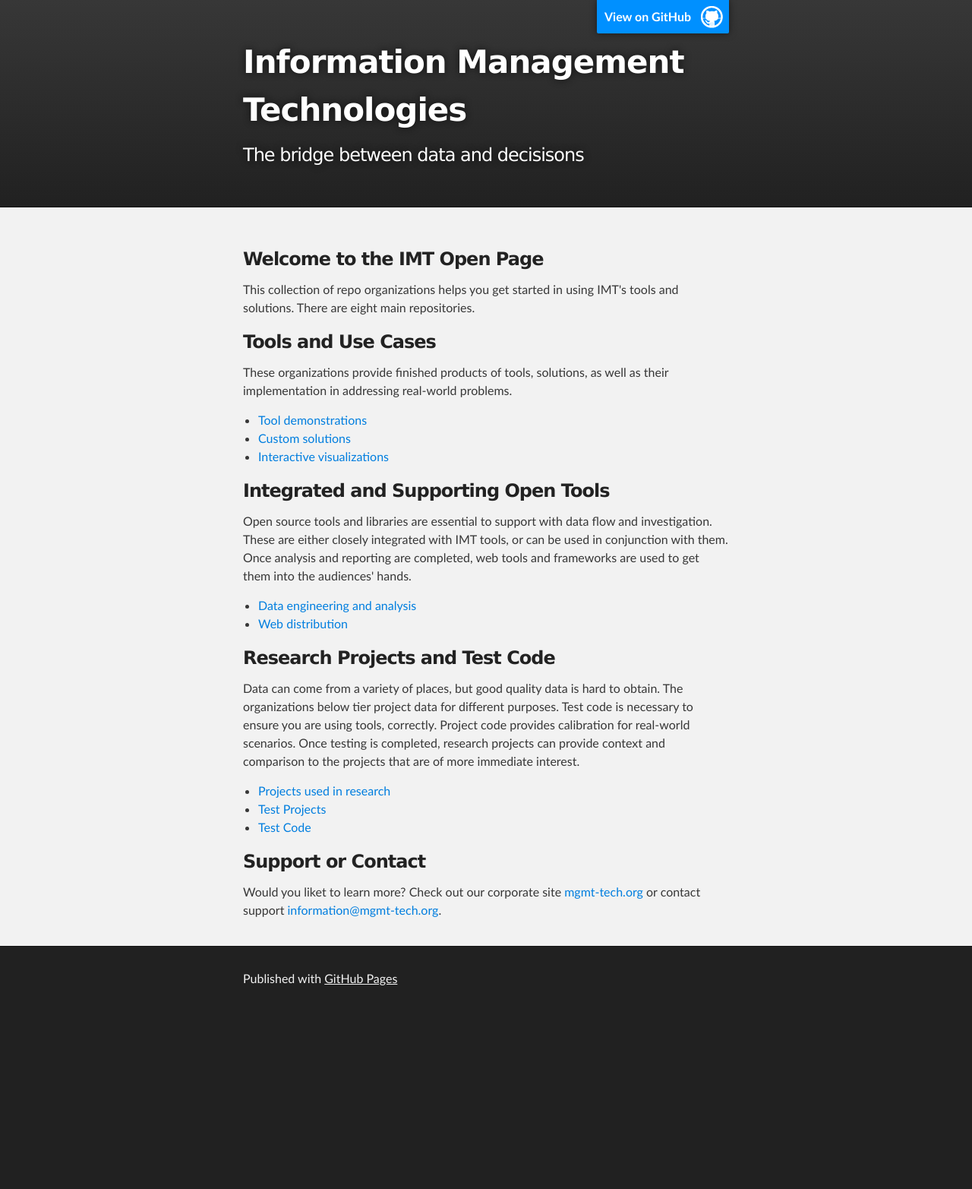
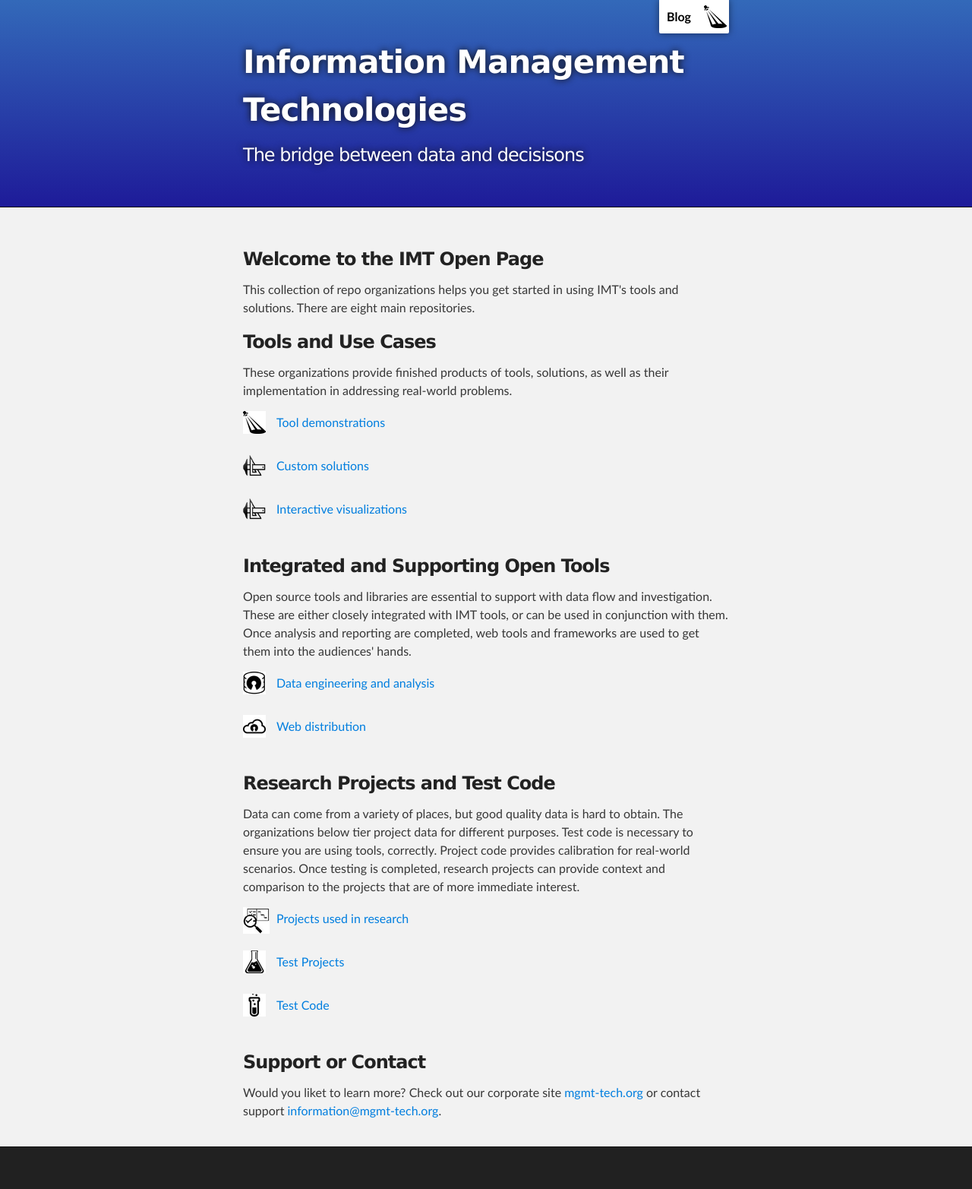
Before and after one commit to IMTorg/IMTorg.github.io, a plain HTML site: page index.html in a window 1280 px wide. Shown: the whole page at 76% size. Before the commit the page ends 1335 px from the top, so only its background shows below. Drawn offline with Linux system fonts and the light colour scheme.

Commit message:
changed octo icon and bullets to my icons

```diff
--- a/index.html
+++ b/index.html
@@ -16,7 +16,7 @@
     <!-- HEADER -->
     <div id="header_wrap" class="outer">
         <header class="inner">
-          <a id="forkme_banner" href="https://github.com/IMTorg">View on GitHub</a>
+          <a id="forkme_banner" href="https://imtorgdemo.github.io/"> Blog</a>
 
           <h1 id="project_title">Information Management Technologies</h1>
           <h2 id="project_tagline">The bridge between data and decisisons</h2>
@@ -37,10 +37,10 @@
 <a id="welcome-to-github-pages" class="anchor" href="#welcome-to-github-pages" aria-hidden="true"><span aria-hidden="true" class="octicon octicon-link"></span></a>Tools and Use Cases</h3>
 
 <p>These organizations provide finished products of tools, solutions, as well as their implementation in addressing real-world problems.
-  <ul>
-    <li><a href="https://github.com/IMTorgDemo">Tool demonstrations</a> </li>
-    <li><a href="https://github.com/IMTorgCustomSoln">Custom solutions</a> </li>
-    <li><a href="https://github.com/IMTorgVisSoln">Interactive visualizations</a> </li>
+  <ul class="no_bullet">
+    <li class="spot"><a href="https://github.com/IMTorgDemo">Tool demonstrations</a> </li>
+    <li class="soln"><a href="https://github.com/IMTorgCustomSoln">Custom solutions</a> </li>
+    <li class="interviz"><a href="https://github.com/IMTorgVisSoln">Interactive visualizations</a> </li>
   </ul>
 </p>
 
@@ -48,9 +48,9 @@
 <a id="welcome-to-github-pages" class="anchor" href="#welcome-to-github-pages" aria-hidden="true"><span aria-hidden="true" class="octicon octicon-link"></span></a>Integrated and Supporting Open Tools</h3>
 
 <p>Open source tools and libraries are essential to support with data flow and investigation.  These are either closely integrated with IMT tools, or can be used in conjunction with them.  Once analysis and reporting are completed, web tools and frameworks are used to get them into the audiences' hands.
-  <ul>
-    <li><a href="https://github.com/IMTorgOpenTools">Data engineering and analysis</a> </li>
-    <li><a href="https://github.com/IMTorgOpenWebTools">Web distribution</a> </li>
+  <ul class="no_bullet">
+    <li class="opendata"><a href="https://github.com/IMTorgOpenTools">Data engineering and analysis</a> </li>
+    <li class="openweb"><a href="https://github.com/IMTorgOpenWebTools">Web distribution</a> </li>
   </ul>
 </p>
 
@@ -58,10 +58,10 @@
 <a id="welcome-to-github-pages" class="anchor" href="#welcome-to-github-pages" aria-hidden="true"><span aria-hidden="true" class="octicon octicon-link"></span></a>Research Projects and Test Code</h3>
 
 <p>Data can come from a variety of places, but good quality data is hard to obtain.  The organizations below tier project data for different purposes.  Test code is necessary to ensure you are using tools, correctly.  Project code provides calibration for real-world scenarios.  Once testing is completed, research projects can provide context and comparison to the projects that are of more immediate interest.
-  <ul>
-    <li><a href="https://github.com/IMTorgRsrchProj">Projects used in research</a> </li>
-    <li><a href="https://github.com/IMTorgTestProj">Test Projects</a> </li>
-    <li><a href="https://github.com/IMTorgTestCode">Test Code</a> </li>
+  <ul class="no_bullet">
+    <li class="resrchproj"><a href="https://github.com/IMTorgRsrchProj">Projects used in research</a> </li>
+    <li class="testproj"><a href="https://github.com/IMTorgTestProj">Test Projects</a> </li>
+    <li class="testcode"><a href="https://github.com/IMTorgTestCode">Test Code</a> </li>
   </ul>
 </p>
 
@@ -76,7 +76,7 @@
     <!-- FOOTER  -->
     <div id="footer_wrap" class="outer">
       <footer class="inner">
-        <p>Published with <a href="https://pages.github.com">GitHub Pages</a></p>
+        <p></p>
       </footer>
     </div>
 
--- a/stylesheets/stylesheet.css
+++ b/stylesheets/stylesheet.css
@@ -15,7 +15,7 @@ a, abbr, acronym, address, big, cite, code,
 del, dfn, em, img, ins, kbd, q, s, samp,
 small, strike, strong, sub, sup, tt, var,
 b, u, i, center,
-dl, dt, dd, ol, ul, li,
+dl, dt, dd, ol,
 fieldset, form, label, legend,
 table, caption, tbody, tfoot, thead, tr, th, td,
 article, aside, canvas, details, embed,
@@ -35,7 +35,7 @@ footer, header, hgroup, menu, nav, section {
   display: block;
 }
 
-ol, ul {
+ol {
   list-style: none;
 }
 
@@ -196,21 +196,78 @@ blockquote {
 }
 
 
-ul, ol, dl {
+ol, dl {
   margin-bottom: 15px
 }
 
-ul {
-  list-style-position: inside;
-  list-style: disc;
-  padding-left: 20px;
-}
+
 
 ol {
   list-style-position: inside;
   list-style: decimal;
   padding-left: 20px;
 }
+
+ul.no_bullet {
+list-style-type: none;
+padding: 0;
+margin: 0;
+}
+
+
+
+li.spot {
+background: url(icons/rsz_1spotlight.png) no-repeat left top;
+height: 54px;
+padding-left: 44px;
+padding-top: 3px;
+}
+li.soln {
+background: url(icons/rsz_customsoln.png) no-repeat left top;
+height: 54px;
+padding-left: 44px;
+padding-top: 3px;
+}
+li.interviz {
+background: url(icons/rsz_interviz.png) no-repeat left top;
+height: 54px;
+padding-left: 44px;
+padding-top: 3px;
+}
+li.opendata {
+background: url(icons/rsz_opendata.png) no-repeat left top;
+height: 54px;
+padding-left: 44px;
+padding-top: 3px;
+}
+li.openweb {
+background: url(icons/rsz_openweb.png) no-repeat left top;
+height: 54px;
+padding-left: 44px;
+padding-top: 3px;
+}
+li.resrchproj {
+background: url(icons/rsz_resrchproj.png) no-repeat left top;
+height: 54px;
+padding-left: 44px;
+padding-top: 3px;
+}
+li.testproj {
+background: url(icons/rsz_testproj.png) no-repeat left top;
+height: 54px;
+padding-left: 44px;
+padding-top: 3px;
+}
+li.testcode{
+background: url(icons/rsz_testcode.png) no-repeat left top;
+height: 54px;
+padding-left: 44px;
+padding-top: 3px;
+}
+
+
+
+
 
 dl dt {
   font-weight: bold;
@@ -278,8 +335,8 @@ Full-Width Styles
   right: 10px;
   z-index: 10;
   padding: 10px 50px 10px 10px;
-  color: #fff;
-  background: url('../images/blacktocat.png') #0090ff no-repeat 95% 50%;
+  color: black;
+  background: url('../images/rsz_1spotlight.png') #fff no-repeat 95% 50%;
   font-weight: 700;
   box-shadow: 0 0 10px rgba(0,0,0,.5);
   border-bottom-left-radius: 2px;
@@ -287,12 +344,12 @@ Full-Width Styles
 }
 
 #header_wrap {
-  background: #212121;
-  background: -moz-linear-gradient(top, #373737, #212121);
-  background: -webkit-linear-gradient(top, #373737, #212121);
-  background: -ms-linear-gradient(top, #373737, #212121);
-  background: -o-linear-gradient(top, #373737, #212121);
-  background: linear-gradient(top, #373737, #212121);
+  background: #1E1B99;
+  background: -moz-linear-gradient(top, #3369B9, #1E1B99);
+  background: -webkit-linear-gradient(top, #3369B9, #1E1B99);
+  background: -ms-linear-gradient(top, #3369B9, #1E1B99);
+  background: -o-linear-gradient(top, #3369B9, #1E1B99);
+  background: linear-gradient(top, #3369B9, #1E1B99);
 }
 
 #header_wrap .inner {
```
Also changed, not shown: images/rsz_1spotlight.png (added), stylesheets/icons/rsz_1spotlight.png (added), stylesheets/icons/rsz_customsoln.png (added), stylesheets/icons/rsz_interviz.png (added), stylesheets/icons/rsz_opendata.png (added), stylesheets/icons/rsz_openweb.png (added), stylesheets/icons/rsz_resrchproj.png (added), stylesheets/icons/rsz_testcode.png (added), stylesheets/icons/rsz_testproj.png (added).
